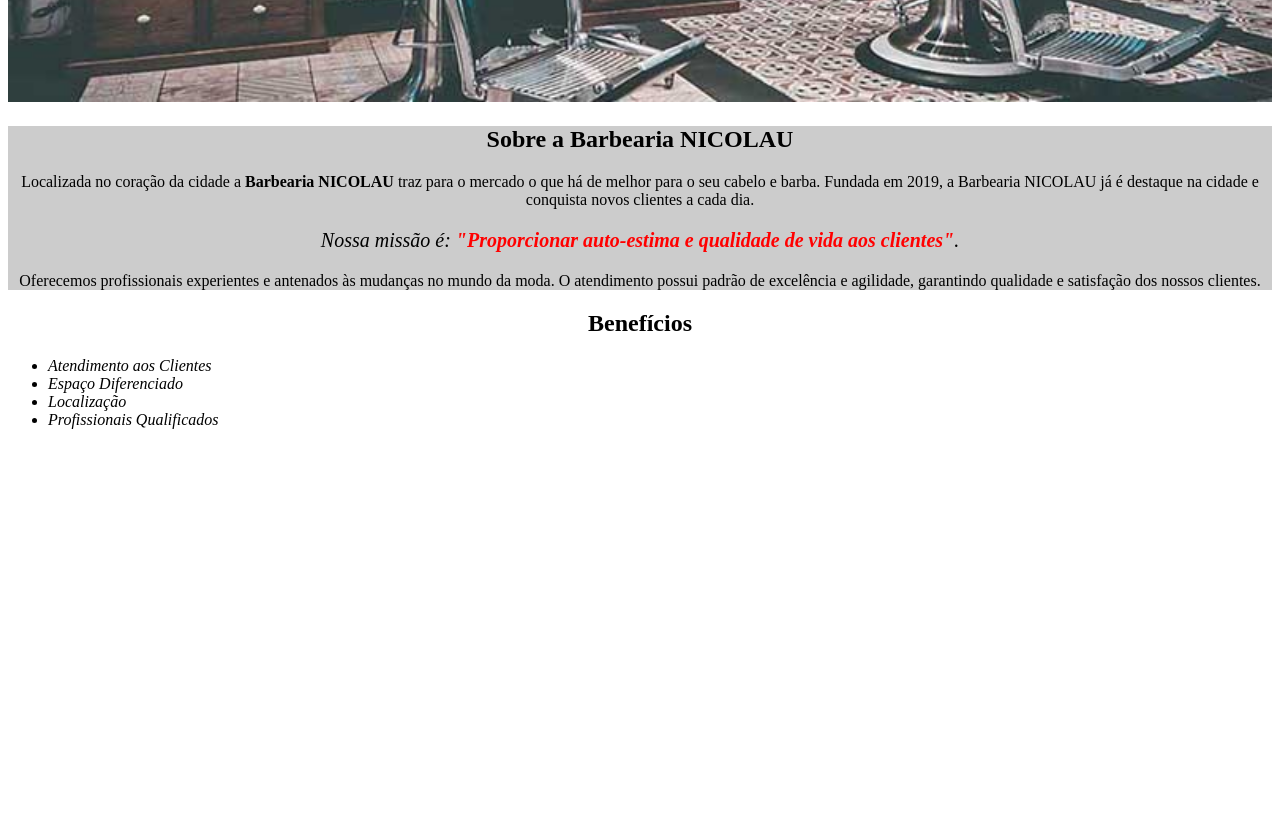
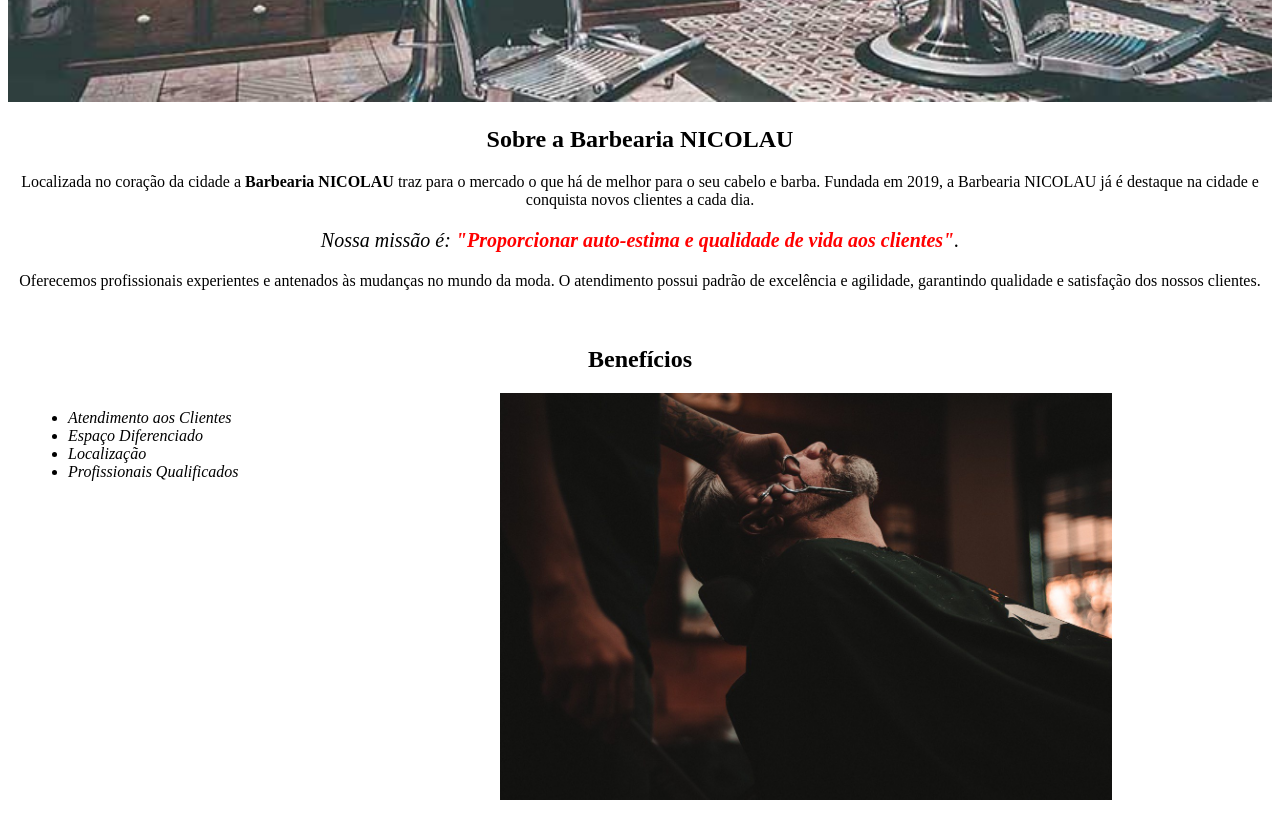
Before and after one commit to nickzinxd/barbeariaalura, a plain HTML site: page index.html in a window 1280 px wide. Shown: the part 380-1212 px from the top of the page. Before the commit the page ends 825 px from the top, so only its background shows below. Drawn offline with Linux system fonts and the light colour scheme.

Commit message:
Add files via upload

```diff
--- a/index.html
+++ b/index.html
@@ -29,6 +29,8 @@
             <li class="itens">Localização</li>
             <li class="itens">Profissionais Qualificados</li>
          </ul>
+
+        <img src="beneficios.jpg" class="imagembeneficios">
     </div>
     </body>
  </html>
--- a/style.css
+++ b/style.css
@@ -7,6 +7,7 @@ body
 
 .principal {
     background: #CCCCCC
+    padding: 30px;
 }
 h2 {
     text-align: center
@@ -23,10 +24,26 @@ p {
 em strong {
     color: #FF0000;
 }
+
 .itens {
     font-style:italic
 }
 
 .Benefícios {
-    background:#FFFFFF;
+     background:#FFFFFF;
+     padding: 20px;
 }
+
+h2 {
+    text-align: center;
+}
+
+ul {
+   display: inline-block;
+   vertical-align: top;
+   width: 20%;
+   margin-right: 15%;
+}
+.imagembeneficios {
+    width: 50%;
+}
```
